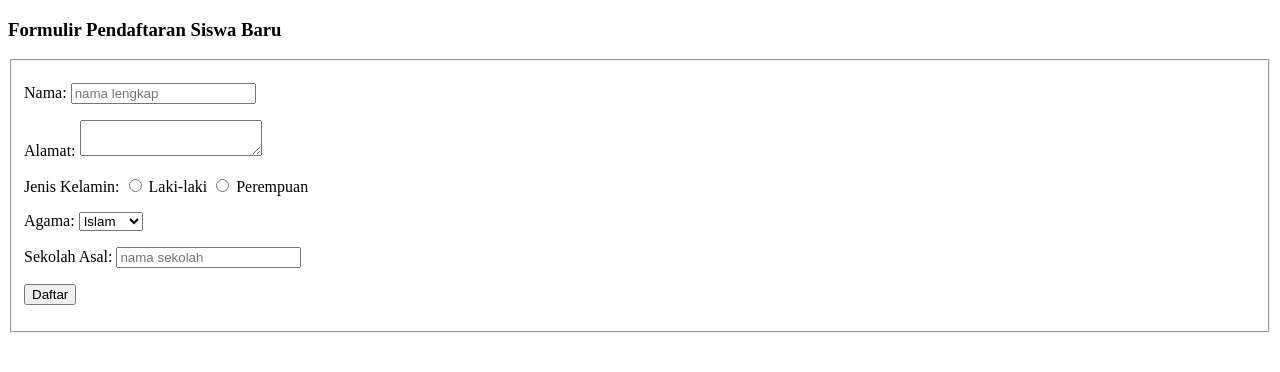
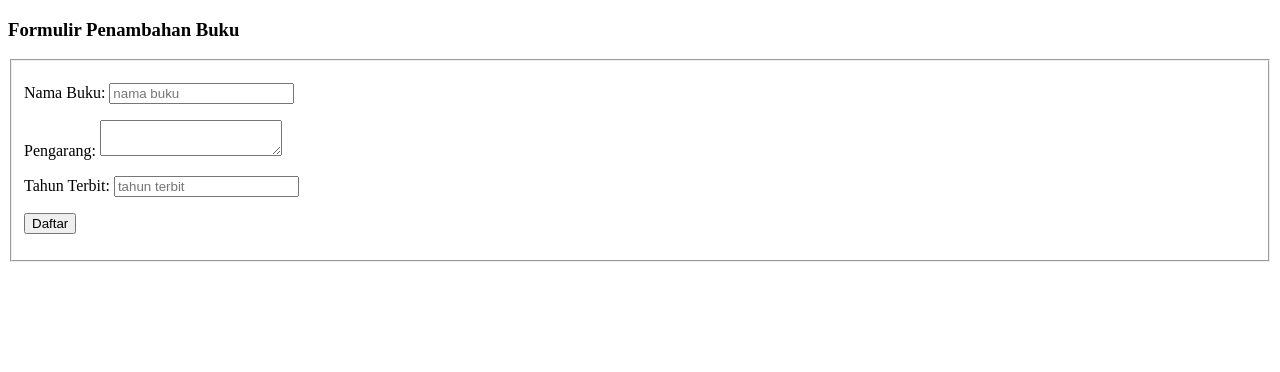
Before and after one commit to StArViNn/uhddg, a PHP site: page /form-daftar.php in a window 1280 px wide. Shown: the top 372 px of the page. Run offline with PHP 8.4, Linux system fonts and the light colour scheme.

Commit message:
Update form-daftar.php

```diff
--- a/form-daftar.php
+++ b/form-daftar.php
@@ -1,12 +1,12 @@
 <!DOCTYPE html>
 <html>
 <head>
-    <title>Formulir Pendaftaran Siswa Baru | SMK Coding</title>
+    <title>Formulir Penambahan Buku | SMK Taruna Bhakti</title>
 </head>
 
 <body>
     <header>
-        <h3>Formulir Pendaftaran Siswa Baru</h3>
+        <h3>Formulir Penambahan Buku</h3>
     </header>
 
     <form action="proses-pendaftaran.php" method="POST">
@@ -14,31 +14,16 @@
         <fieldset>
 
         <p>
-            <label for="nama">Nama: </label>
-            <input type="text" name="nama" placeholder="nama lengkap" />
+            <label for="judulbuku">Nama Buku: </label>
+            <input type="text" name="judulbuku" placeholder="nama buku" />
         </p>
         <p>
-            <label for="alamat">Alamat: </label>
-            <textarea name="alamat"></textarea>
+            <label for="pengarang">Pengarang: </label>
+            <textarea name="pengarang"></textarea>
         </p>
         <p>
-            <label for="jenis_kelamin">Jenis Kelamin: </label>
-            <label><input type="radio" name="jenis_kelamin" value="laki-laki"> Laki-laki</label>
-            <label><input type="radio" name="jenis_kelamin" value="perempuan"> Perempuan</label>
-        </p>
-        <p>
-            <label for="agama">Agama: </label>
-            <select name="agama">
-                <option>Islam</option>
-                <option>Kristen</option>
-                <option>Hindu</option>
-                <option>Budha</option>
-                <option>Atheis</option>
-            </select>
-        </p>
-        <p>
-            <label for="sekolah_asal">Sekolah Asal: </label>
-            <input type="text" name="sekolah_asal" placeholder="nama sekolah" />
+            <label for="tahun_terbit">Tahun Terbit: </label>
+            <input type="text" name="tahun_terbit" placeholder="tahun terbit" />
         </p>
         <p>
             <input type="submit" value="Daftar" name="daftar" />
```
